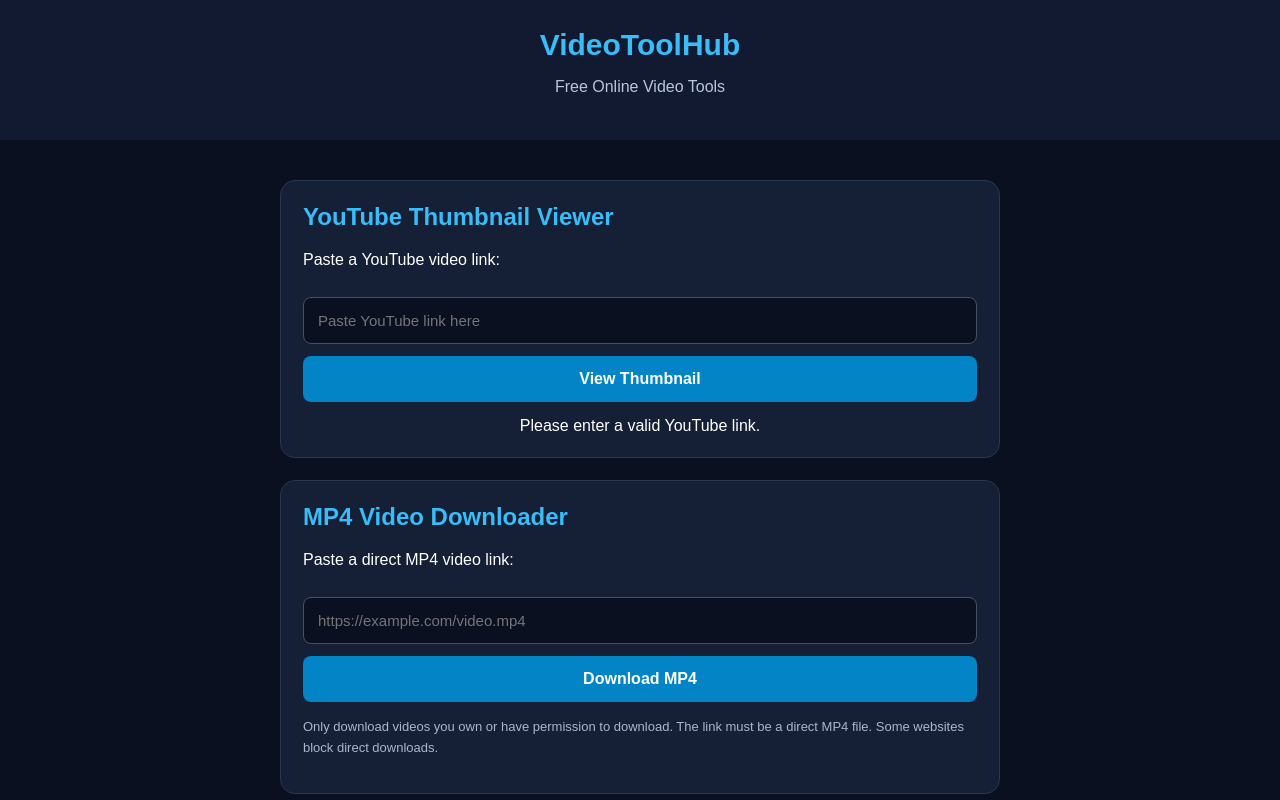
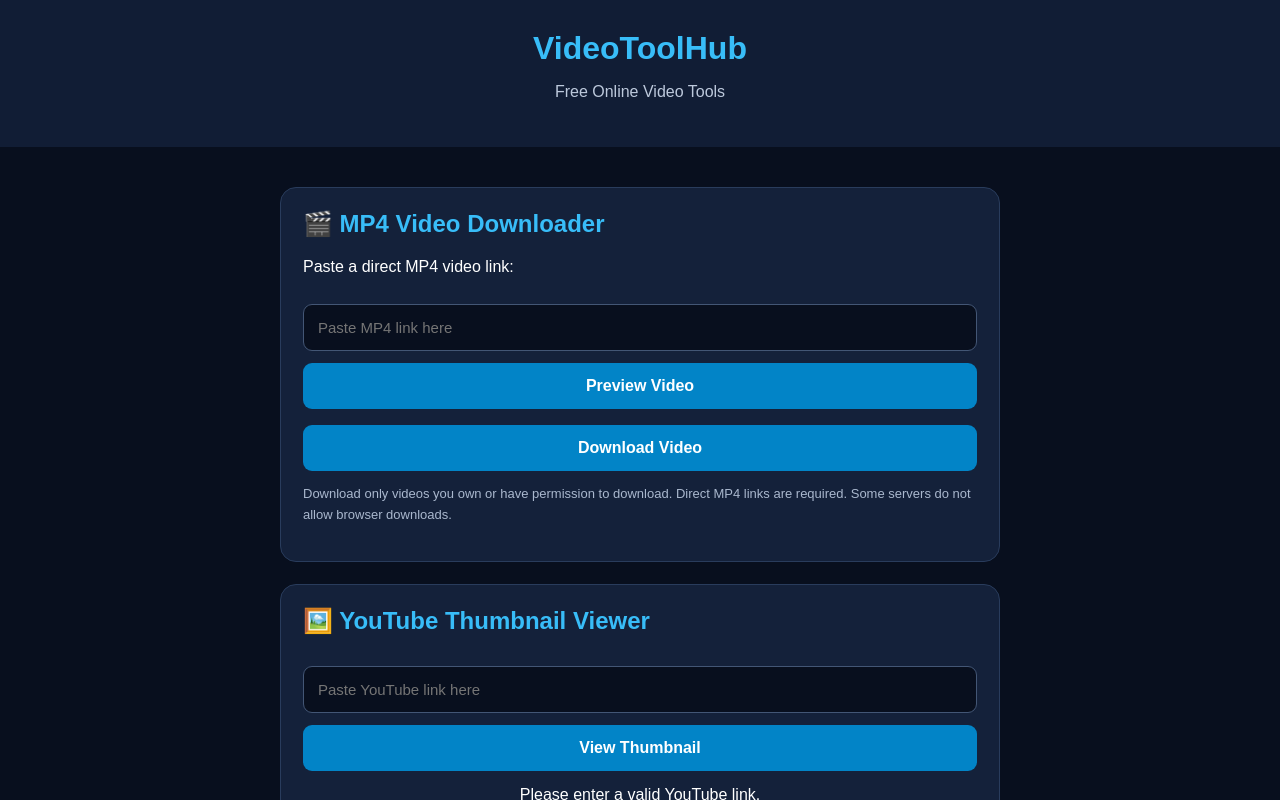
Before and after one commit to ukhomefinds38-sudo/videoutilhub, a plain HTML site: page index.html in a window 1280 px wide. Both pictures are taken after a click on the button "View Thumbnail". Shown: the top 800 px of the page. Drawn offline with Linux system fonts and the light colour scheme.

Commit message:
Update index.html

```diff
--- a/index.html
+++ b/index.html
@@ -4,41 +4,25 @@
 <head>
 <meta charset="UTF-8">
 <meta name="viewport" content="width=device-width, initial-scale=1.0">
-<title>VideoToolHub - Free Video Tools</title>
+<title>VideoToolHub - Video Downloader</title>
 <style>
 *{box-sizing:border-box}
-body{
- margin:0;background:#0b1020;color:white;
- font-family:Arial,sans-serif;
-}
-header{text-align:center;padding:28px 15px;background:#111a30}
-header h1{color:#38bdf8;margin:0;font-size:30px}
-header p{color:#b9c5d8}
+body{margin:0;background:#080f1e;color:white;font-family:Arial,sans-serif}
+header{text-align:center;padding:30px 15px;background:#111d35}
+header h1{color:#38bdf8;font-size:32px;margin:0}
+header p{color:#bdc9dc}
 .container{max-width:750px;margin:25px auto;padding:15px}
-.tool{
- background:#151f35;border:1px solid #293750;
- padding:22px;border-radius:15px;margin-bottom:22px;
-}
+.tool{background:#14213a;border:1px solid #293c5c;padding:22px;border-radius:16px;margin-bottom:22px}
 h2{color:#38bdf8;margin-top:0}
-input{
- width:100%;padding:14px;border-radius:8px;
- border:1px solid #43516b;background:#0b1020;
- color:white;margin:12px 0;font-size:15px;
-}
-button{
- width:100%;padding:14px;border:0;border-radius:8px;
- background:#0284c7;color:white;font-size:16px;
- font-weight:bold;cursor:pointer;
-}
+input{width:100%;padding:14px;margin:12px 0;background:#080f1e;border:1px solid #435675;border-radius:9px;color:white;font-size:15px}
+button{width:100%;padding:14px;background:#0284c7;border:0;border-radius:9px;color:white;font-size:16px;font-weight:bold;cursor:pointer}
+button:disabled{opacity:.5}
 button:hover{background:#0369a1}
-.result{margin-top:15px;text-align:center}
-.result img{max-width:100%;border-radius:10px}
-a.download{
- display:inline-block;margin-top:12px;padding:13px 22px;
- background:#16a34a;color:white;text-decoration:none;
- border-radius:8px;font-weight:bold;
-}
-.note{color:#aab7ca;font-size:13px;line-height:1.6}
+video{width:100%;max-height:300px;margin-top:15px;border-radius:10px;background:#000}
+.progress{height:13px;background:#334155;border-radius:20px;overflow:hidden;margin-top:15px}
+.bar{height:100%;width:0;background:#22c55e;transition:width .2s}
+.result{text-align:center;margin-top:15px;overflow-wrap:anywhere}
+.note{font-size:13px;color:#aab8ce;line-height:1.6}
 footer{text-align:center;padding:25px;color:#94a3b8}
 </style>
 </head>
@@ -52,85 +36,143 @@ footer{text-align:center;padding:25px;color:#94a3b8}
 <div class="container">
 
 <section class="tool">
-<h2>YouTube Thumbnail Viewer</h2>
-<p>Paste a YouTube video link:</p>
-<input id="youtube" placeholder="Paste YouTube link here">
-<button onclick="showThumbnail()">View Thumbnail</button>
-<div class="result" id="thumbResult"></div>
+<h2>🎬 MP4 Video Downloader</h2>
+<p>Paste a direct MP4 video link:</p>
+<input id="mp4" type="url" placeholder="Paste MP4 link here">
+<button id="previewBtn" onclick="previewVideo()">Preview Video</button>
+<div id="videoInfo" class="result"></div>
+<video id="player" controls hidden></video>
+<div class="progress" id="progressBox" hidden>
+<div class="bar" id="bar"></div>
+</div>
+<p id="status" class="result"></p>
+<button id="downloadBtn" onclick="downloadVideo()">Download Video</button>
+<p class="note">Download only videos you own or have permission to download. Direct MP4 links are required. Some servers do not allow browser downloads.</p>
 </section>
 
 <section class="tool">
-<h2>MP4 Video Downloader</h2>
-<p>Paste a direct MP4 video link:</p>
-<input id="mp4" type="url" placeholder="https://example.com/video.mp4">
-<button onclick="downloadMP4()">Download MP4</button>
-<div class="result" id="downloadResult"></div>
-<p class="note">
-Only download videos you own or have permission to download.
-The link must be a direct MP4 file. Some websites block direct downloads.
-</p>
+<h2>🖼️ YouTube Thumbnail Viewer</h2>
+<input id="youtube" placeholder="Paste YouTube link here">
+<button onclick="showThumbnail()">View Thumbnail</button>
+<div id="thumbResult" class="result"></div>
 </section>
 
 </div>
 
-<footer>
-© 2026 VideoToolHub | Free Video Tools
-</footer>
+<footer>© 2026 VideoToolHub</footer>
 
 <script>
+let videoURL="";
+
+function previewVideo(){
+ const link=document.getElementById("mp4").value.trim();
+ const info=document.getElementById("videoInfo");
+ const player=document.getElementById("player");
+ info.textContent="";
+ player.hidden=true;
+ try{
+  const u=new URL(link);
+  if(!["https:","http:"].includes(u.protocol) ||
+     !u.pathname.toLowerCase().endsWith(".mp4")){
+   info.textContent="Please enter a direct MP4 link.";
+   return;
+  }
+  videoURL=u.href;
+  player.src=videoURL;
+  player.hidden=false;
+  player.onloadedmetadata=()=>{
+   const duration=Math.floor(player.duration);
+   info.textContent="Video ready • "+(Number.isFinite(duration)?Math.floor(duration/60)+" min "+duration%60+" sec":"Duration unavailable");
+  };
+  player.onerror=()=>{
+   info.textContent="Preview unavailable. The server may block access.";
+  };
+ }catch(e){
+  info.textContent="Please enter a valid link.";
+ }
+}
+
+async function downloadVideo(){
+ const link=document.getElementById("mp4").value.trim();
+ const status=document.getElementById("status");
+ const bar=document.getElementById("bar");
+ const box=document.getElementById("progressBox");
+ const btn=document.getElementById("downloadBtn");
+
+ if(!videoURL || link!==videoURL){
+  previewVideo();
+  if(!videoURL)return;
+ }
+ btn.disabled=true;
+ box.hidden=false;
+ bar.style.width="0%";
+ status.textContent="Starting download...";
+
+ try{
+  const response=await fetch(videoURL);
+  if(!response.ok)throw new Error("Download unavailable");
+  const total=Number(response.headers.get("content-length"))||0;
+  if(!response.body)throw new Error("Progress unavailable");
+
+  const reader=response.body.getReader();
+  const chunks=[];
+  let loaded=0;
+  while(true){
+   const {done,value}=await reader.read();
+   if(done)break;
+   chunks.push(value);
+   loaded+=value.length;
+   if(total){
+    const percent=Math.min(100,Math.round(loaded/total*100));
+    bar.style.width=percent+"%";
+    status.textContent="Downloading: "+percent+"%";
+   }else{
+    status.textContent="Downloading...";
+   }
+  }
+  const blob=new Blob(chunks,{type:"video/mp4"});
+  const objectURL=URL.createObjectURL(blob);
+  const a=document.createElement("a");
+  a.href=objectURL;
+  a.download="VideoToolHub-video.mp4";
+  document.body.appendChild(a);
+  a.click();
+  a.remove();
+  setTimeout(()=>URL.revokeObjectURL(objectURL),60000);
+  bar.style.width="100%";
+  status.textContent="✅ Download complete!";
+ }catch(e){
+  status.textContent="Direct download blocked by server. Try opening the video and use the browser menu to save it if available.";
+ }finally{
+  btn.disabled=false;
+ }
+}
+
 function getYouTubeID(url){
  try{
   const u=new URL(url);
-  if(u.hostname.includes("youtu.be"))
-   return u.pathname.slice(1).split("/")[0];
+  if(u.hostname.includes("youtu.be"))return u.pathname.slice(1).split("/")[0];
   if(u.hostname.includes("youtube.com")){
    if(u.pathname==="/watch")return u.searchParams.get("v");
-   const parts=u.pathname.split("/");
-   if(["embed","shorts","live"].includes(parts[1]))return parts[2];
+   const p=u.pathname.split("/");
+   if(["embed","shorts","live"].includes(p[1]))return p[2];
   }
  }catch(e){}
  return null;
 }
 
 function showThumbnail(){
- const link=document.getElementById("youtube").value.trim();
- const id=getYouTubeID(link);
+ const id=getYouTubeID(document.getElementById("youtube").value.trim());
  const box=document.getElementById("thumbResult");
- if(!id){
-  box.textContent="Please enter a valid YouTube link.";
-  return;
- }
  box.innerHTML="";
+ if(!id){box.textContent="Please enter a valid YouTube link.";return;}
  const img=document.createElement("img");
  img.src="https://img.youtube.com/vi/"+encodeURIComponent(id)+"/hqdefault.jpg";
- img.alt="YouTube thumbnail";
- img.onerror=()=>box.textContent="Thumbnail could not be loaded.";
+ img.style.width="100%";
+ img.style.borderRadius="10px";
+ img.onerror=()=>box.textContent="Thumbnail unavailable.";
  box.appendChild(img);
 }
-
-function downloadMP4(){
- const link=document.getElementById("mp4").value.trim();
- const box=document.getElementById("downloadResult");
- box.textContent="";
- try{
-  const u=new URL(link);
-  if(!["http:","https:"].includes(u.protocol) ||
-     !u.pathname.toLowerCase().endsWith(".mp4")){
-   box.textContent="Please enter a direct MP4 link.";
-   return;
-  }
-  const a=document.createElement("a");
-  a.href=u.href;
-  a.download="video.mp4";
-  a.textContent="Click here if download does not start";
-  a.className="download";
-  box.appendChild(a);
-  a.click();
- }catch(e){
-  box.textContent="Please enter a valid video link.";
- }
-}
 </script>
-
 </body>
 </html>
```
